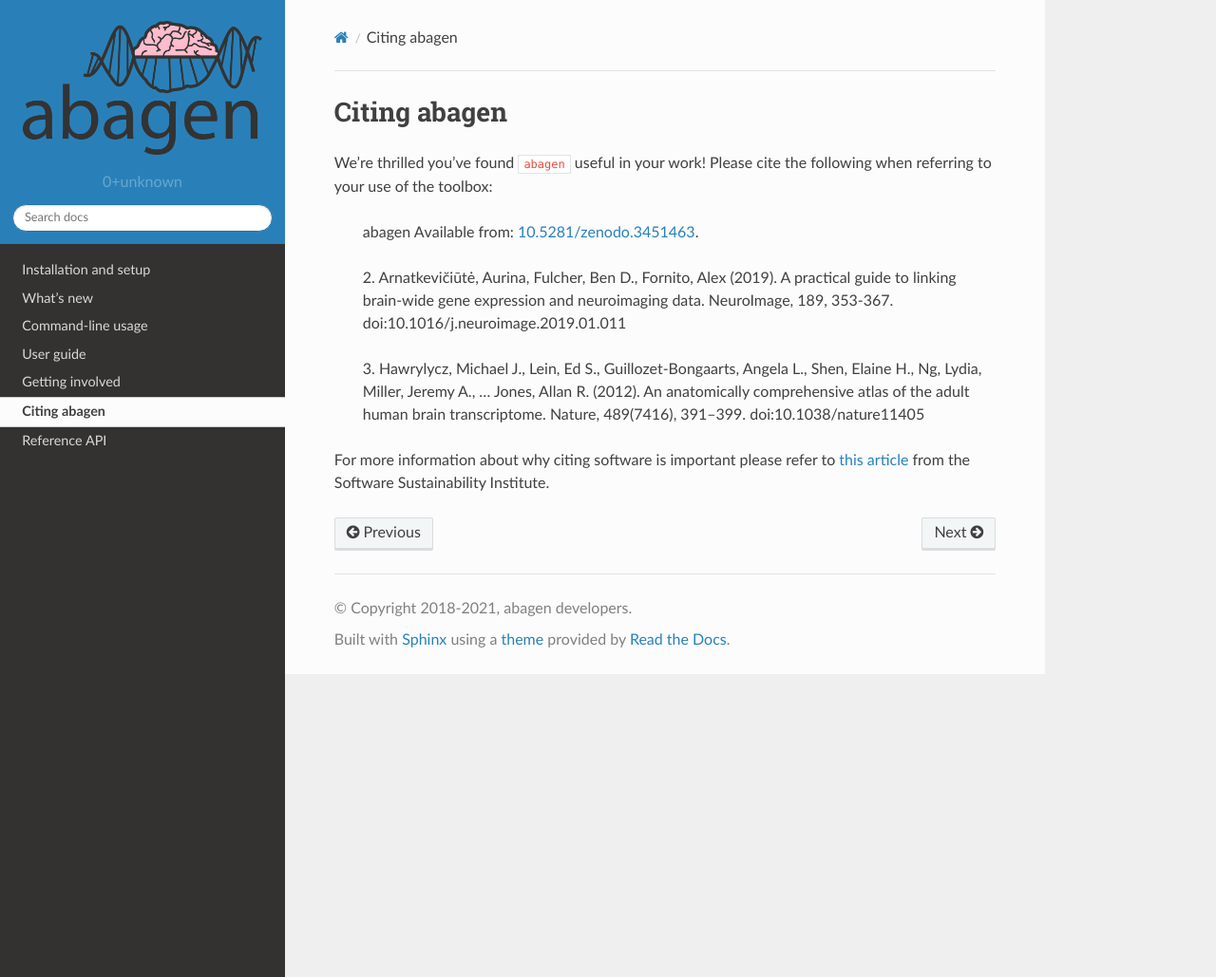
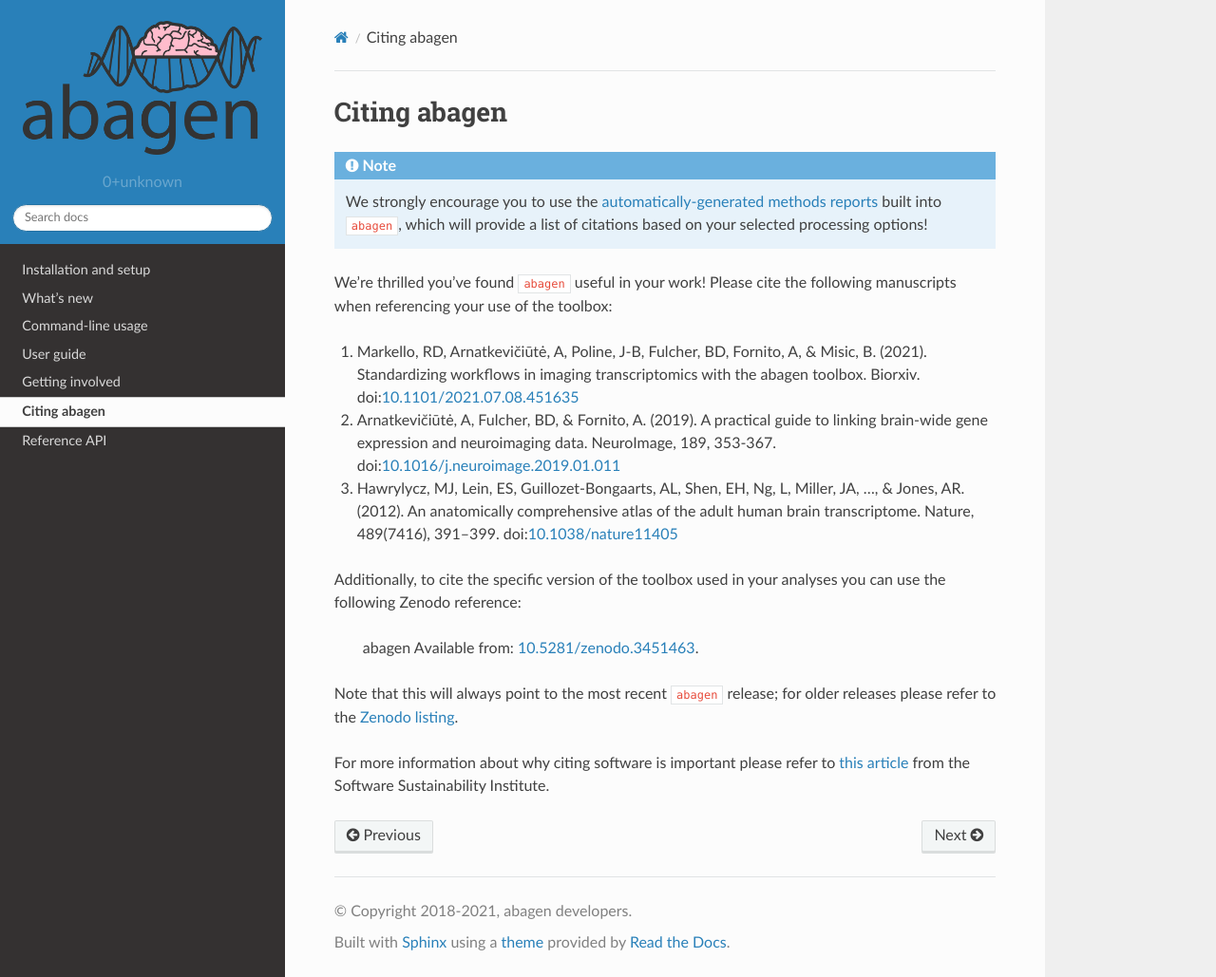
Before and after one commit to rmarkello/abagen, a Sphinx documentation site: the page built from docs/citing.rst, in a window 1280 px wide and 1029 px high. Shown: the whole window at 95% size. Built offline with Sphinx 7.4.7 and the Read the Docs theme 2.0.0, drawn with Linux system fonts in a browser that asks for light colours.

Commit message:
[DOC] Add abagen preprint to docs

```diff
--- a/docs/citing.rst
+++ b/docs/citing.rst
@@ -4,44 +4,64 @@
 Citing abagen
 -------------
 
+.. note::
+
+    We strongly encourage you to use the :ref:`automatically-generated methods
+    reports <usage_reporting>` built into ``abagen``, which will provide a list
+    of citations based on your selected processing options!
+
 We're thrilled you've found ``abagen`` useful in your work! Please cite the
-following when referring to your use of the toolbox:
+following manuscripts when referencing your use of the toolbox:
+
+1. Markello, RD, Arnatkevic̆iūtė, A, Poline, J-B, Fulcher, BD, Fornito, A, &
+   Misic, B. (2021). Standardizing workflows in imaging transcriptomics with
+   the abagen toolbox. Biorxiv. doi:`10.1101/2021.07.08.451635 <https://doi.org/
+   10.1101/2021.07.08.451635>`__
+2. Arnatkevic̆iūtė, A, Fulcher, BD, & Fornito, A. (2019). A practical guide to
+   linking brain-wide gene expression and neuroimaging data. NeuroImage, 189,
+   353-367. doi:`10.1016/j.neuroimage.2019.01.011 <https://doi.org/10.1016/
+   j.neuroimage.2019.01.011>`__
+3. Hawrylycz, MJ, Lein, ES, Guillozet-Bongaarts, AL, Shen, EH, Ng, L, Miller,
+   JA, …, & Jones, AR. (2012). An anatomically comprehensive atlas of the adult
+   human brain transcriptome. Nature, 489(7416), 391–399.
+   doi:`10.1038/nature11405 <https://doi.org/10.1038/nature11405>`__
+
+Additionally, to cite the specific version of the toolbox used in your analyses
+you can use the following Zenodo reference:
 
 .. raw:: html
 
-   <script language="javascript">
-   var version = 'latest';
-   function fillCitation(){
-      $('#abagen_version').text(version);
+    <script language="javascript">
+    var version = 'latest';
+    function fillCitation(){
+       $('#abagen_version').text(version);
 
-      function cb(err, zenodoID) {
-         getCitation(zenodoID, 'vancouver-brackets-no-et-al', function(err, citation) {
-            $('#abagen_citation').text(citation);
-         });
-         getDOI(zenodoID, function(err, DOI) {
-            $('#abagen_doi_url').text('https://doi.org/' + DOI);
-            $('#abagen_doi_url').attr('href', 'https://doi.org/' + DOI);
-         });
-      }
+       function cb(err, zenodoID) {
+          getCitation(zenodoID, 'vancouver-brackets-no-et-al', function(err, citation) {
+             $('#abagen_citation').text(citation);
+          });
+          getDOI(zenodoID, function(err, DOI) {
+             $('#abagen_doi_url').text('https://doi.org/' + DOI);
+             $('#abagen_doi_url').attr('href', 'https://doi.org/' + DOI);
+          });
+       }
 
-      if(version == 'latest') {
-         getLatestIDFromconceptID("3451463", cb);
-      } else {
-         getZenodoIDFromTag("3451463", version, cb);
-      }
-   }
-   </script>
+       if(version == 'latest') {
+          getLatestIDFromconceptID("3451463", cb);
+       } else {
+          getZenodoIDFromTag("3451463", version, cb);
+       }
+    }
+    </script>
 
-   <p style="margin-left: 30px">
-     <span id="abagen_citation">abagen</span> Available from: <a id="abagen_doi_url" href="https://doi.org/10.5281/zenodo.3451463">10.5281/zenodo.3451463</a>.
-     <img src onerror='fillCitation()' alt="" />
-   </p>
-   <p style="margin-left: 30px">
-     2. Arnatkevic̆iūtė, Aurina, Fulcher, Ben D., Fornito, Alex (2019). A practical guide to linking brain-wide gene expression and neuroimaging data. NeuroImage, 189, 353-367. doi:10.1016/j.neuroimage.2019.01.011
-   </p>
-   <p style="margin-left: 30px">
-     3. Hawrylycz, Michael J., Lein, Ed S., Guillozet-Bongaarts, Angela L., Shen, Elaine H., Ng, Lydia, Miller, Jeremy A., … Jones, Allan R. (2012). An anatomically comprehensive atlas of the adult human brain transcriptome. Nature, 489(7416), 391–399. doi:10.1038/nature11405
-   </p>
+    <p style="margin-left: 30px">
+      <span id="abagen_citation">abagen</span> Available from: <a id="abagen_doi_url" href="https://doi.org/10.5281/zenodo.3451463">10.5281/zenodo.3451463</a>.
+      <img src onerror='fillCitation()' alt="" />
+    </p>
+
+Note that this will always point to the most recent ``abagen`` release; for
+older releases please refer to the `Zenodo listing <https://zenodo.org/search?
+page=1&size=20&q=conceptrecid:%223451463%22&sort=-version&all_versions=True>`__.
 
 For more information about why citing software is important please refer to
 `this article <https://www.software.ac.uk/how-cite-software>`_ from the
```
Also changed, not shown: README.rst (+5 -2 lines).
